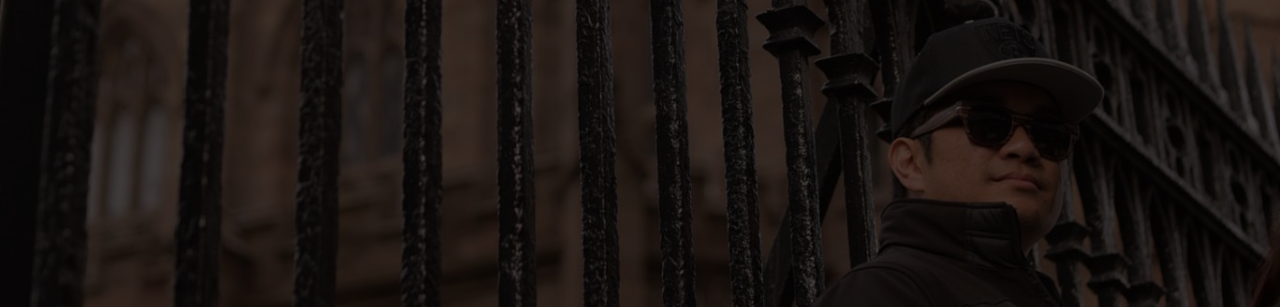
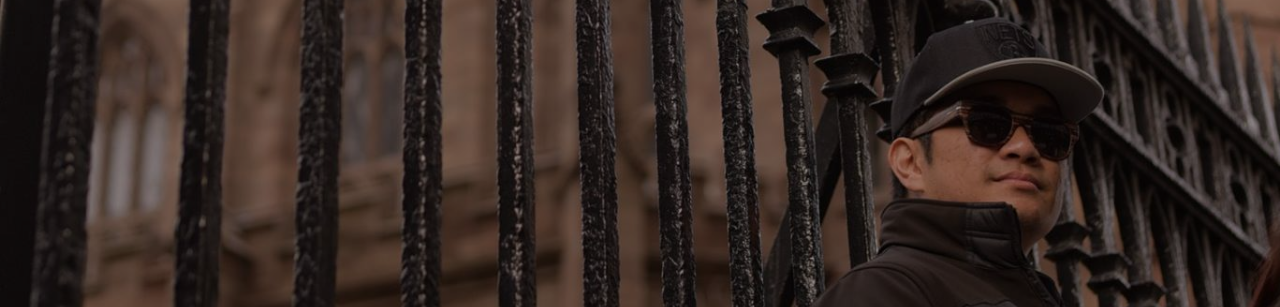
Before and after one commit to kirbymarquezvo/kirbymarquezvo.github.io, a plain HTML site: page index.html in a window 1280 px wide. Shown: the top 307 px of the page. Drawn offline with Linux system fonts and the light colour scheme.

Commit message:
Decrease jumbotron overlay opacity

```diff
--- a/styles.css
+++ b/styles.css
@@ -98,7 +98,7 @@ html, body {
 }
 
 .overlay {
-  background: rgba(0, 0, 0, 0.7);
+  background: rgba(0, 0, 0, 0.4);
   box-sizing: border-box;
   height: 100%;
   padding: 30px;
```
